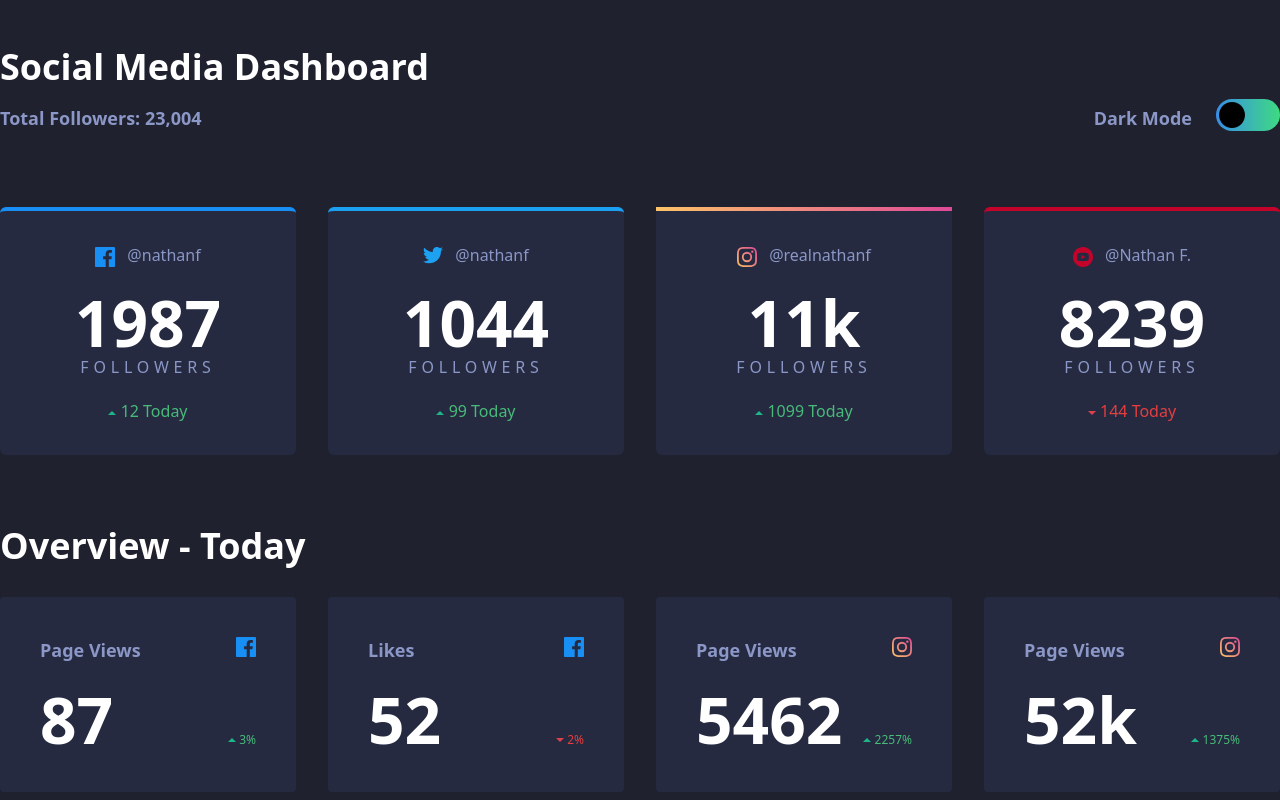
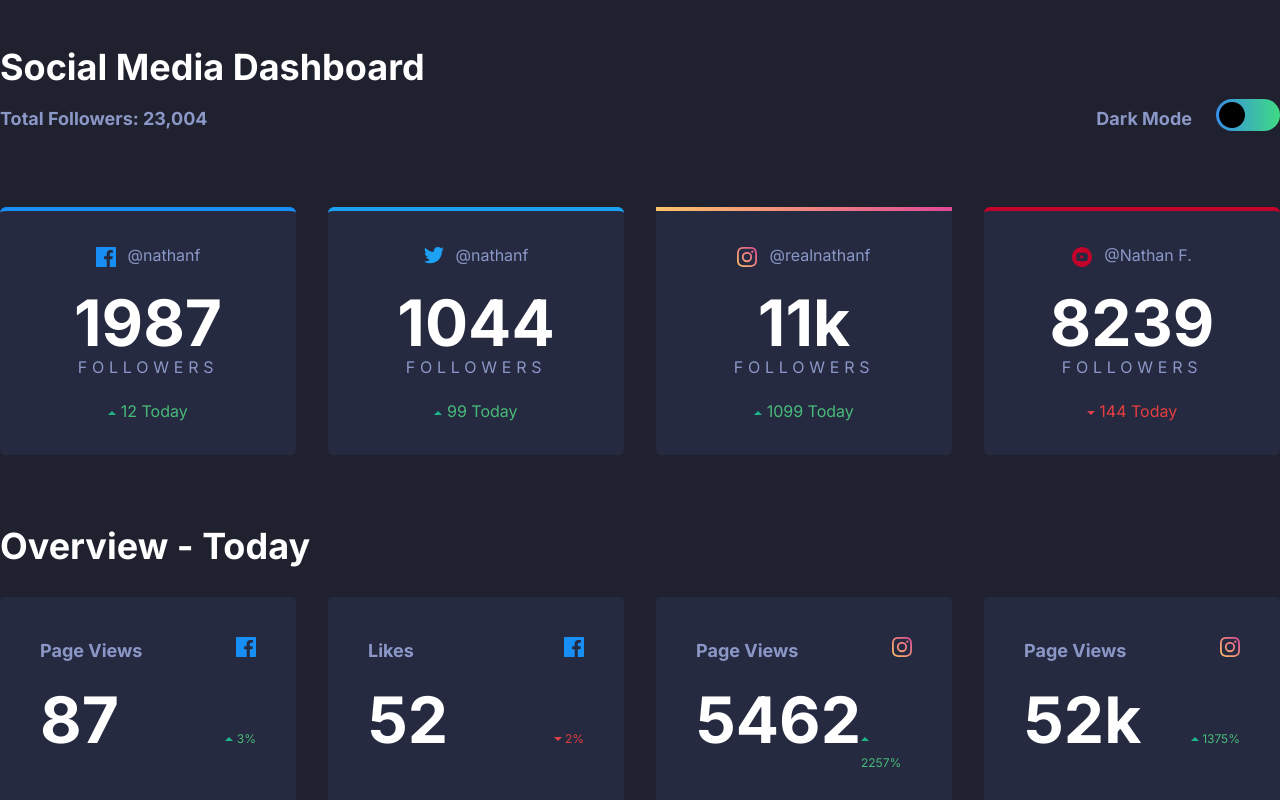
Before and after one commit to uchedotphp/social-media-dashboard, a Vue app: page / in a window 1280 px wide. Shown: the top 800 px of the page. Built offline with nearby package versions, Linux system fonts and the light colour scheme.

Commit message:
added font-family to app

```diff
--- a/src/App.vue
+++ b/src/App.vue
@@ -5,19 +5,20 @@
 </template>
 
 <script>
-import Dashboard from '@/components/Dashboard';
+import Dashboard from "@/components/Dashboard";
 export default {
-  name: 'App',
+  name: "App",
   components: {
     Dashboard,
   },
-}
+};
 </script>
 
 <style>
-@import url('https://fonts.googleapis.com/css2?family=Inter:wght@400;700&display=swap');
+@import url("https://fonts.googleapis.com/css2?family=Inter:wght@400;700&display=swap");
 /* - Font size (Overview Card Headings): 14px  */
 body {
-    background-color: hsl(232, 19%, 15%);
+  font-family: "Inter", sans-serif;
+  background-color: hsl(232, 19%, 15%);
 }
 </style>
```
